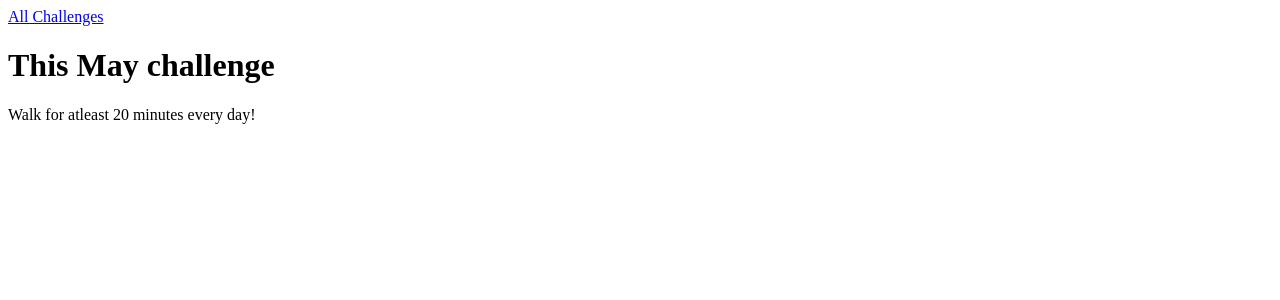
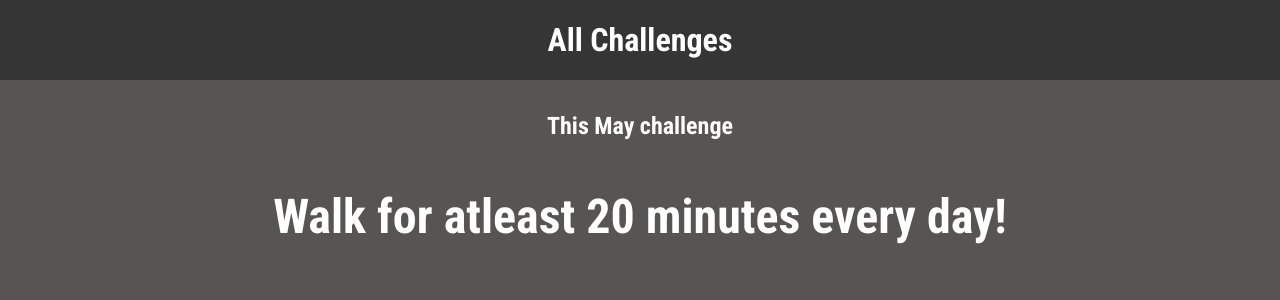
Before and after one commit to M-Maina/monthly_challenges, a Django app: page /challenges/may in a window 1280 px wide. Shown: the top 300 px of the page. Run offline with Django 4.2, Linux system fonts and the light colour scheme.

Commit message:
added css to the project

```diff
--- /dev/null
+++ b/challenges/static/challenges/challenge.css
@@ -0,0 +1,17 @@
+h1,
+p {
+    color: #fff;
+    text-align: center;
+}
+
+h1 {
+    font-size: 1.5rem;
+    margin: 2rem 0 1rem 0;
+    font-weight: normal;
+
+
+}
+
+p {
+    font-size: 3rem;
+}
--- /dev/null
+++ b/challenges/static/challenges/includes/header.css
@@ -0,0 +1,25 @@
+header {
+    width: 100%;
+    height: 5rem;
+    background-color: #353535;
+}
+
+header nav {
+    width: 100%;
+    height: 100%;
+    display: flex;
+    justify-content: center;
+    align-items: center;
+}
+
+header nav a {
+    color: #fff;
+    font-size: 2rem;
+    font-weight: bold;
+    text-decoration: none;
+}
+
+header nav a:hover,
+header nav a:active {
+    color: #c70e89;
+}
--- a/challenges/templates/challenges/challenge.htm
+++ b/challenges/templates/challenges/challenge.htm
@@ -1,4 +1,10 @@
 {% extends "base.htm" %}
+{% load static %}
+
+{% block css_style %}
+    <link rel="stylesheet" href="{%  static "challenges/challenge.css" %}">
+    <link rel="stylesheet" href="{%  static "challenges/includes/header.css" %}">
+{% endblock %}
 
 {% block title %} {{month_name}} Challenge {% endblock %}
 
--- a/challenges/templates/challenges/index.htm
+++ b/challenges/templates/challenges/index.htm
@@ -1,4 +1,10 @@
 {% extends "base.htm" %}
+{% load static %}
+
+{% block css_style %}
+    <link rel="stylesheet" href="{%  static "challenges/challenges.css" %}">
+    <link rel="stylesheet" href="{%  static "challenges/includes/header.css" %}">
+{% endblock %}
 {% block title %} All Challenges {% endblock %}
 
 
--- a/challenges/views.py
+++ b/challenges/views.py
@@ -1,7 +1,8 @@
 from django.shortcuts import render
-from django.http import HttpResponse, HttpResponseNotFound, HttpResponseRedirect
+from django.http import Http404, HttpResponseNotFound, HttpResponseRedirect
 from django.urls import reverse
 from django.template.loader import render_to_string
+
 
 
 # Create your views here.
@@ -46,21 +47,24 @@ def monthly_challenge_by_number(request, month):
     months = list(monthly_challenges.keys())
 
     if month > len(months):
-        return HttpResponseNotFound("Invalid Month")
+        response_data = render_to_string("404.htm")
+        return HttpResponseNotFound(response_data)
+        #return HttpResponseNotFound("Invalid Month")
 
     redirect_month = months[month - 1]
     redirect_path = reverse('month-challenge', args=[redirect_month])
     return HttpResponseRedirect(redirect_path)
 
 def monthly_challenge(request, month):
-    #try:
+    try:
         challenge_text = monthly_challenges[month]
         return render(request, "challenges/challenge.htm", {"challenge_text": challenge_text,
                                                             "month_name": month.capitalize()})
         #response_data = render_to_string("challenges/challenge.htm",)
        # return HttpResponse(response_data)
-    #except:
-        return HttpResponseNotFound("Not support Month")
+    except:
+        response_data = render_to_string("404.htm")
+        return HttpResponseNotFound(response_data)
     # if month == "january":
     #     challenge_text = "Eat no meat for the entire month!"
     # elif month == "february":
--- a/monthly_challenges/settings.py
+++ b/monthly_challenges/settings.py
@@ -118,6 +118,10 @@ USE_TZ = True
 
 STATIC_URL = 'static/'
 
+STATICFILES_DIRS = [
+    BASE_DIR / "static"
+]
+
 # Default primary key field type
 # https://docs.djangoproject.com/en/4.1/ref/settings/#default-auto-field
 
--- /dev/null
+++ b/static/style.css
@@ -0,0 +1,10 @@
+@import url('https://fonts.googleapis.com/css2?family=Roboto+Condensed:wght@700&display=swap');
+
+html {
+    font-family: 'Roboto Condensed', sans-serif;
+}
+
+body {
+    margin: 0;
+    background-color: rgb(87, 84, 84);
+}
--- a/templates/base.htm
+++ b/templates/base.htm
@@ -1,9 +1,12 @@
-
+{% load static %}
 <!DOCTYPE html>
 <html>
   <head>
     <title>{% block title %}My Challenges{% endblock %}</title>
     <meta name="description" content="This is a description of the page." />
+    <link rel="stylesheet" href="{% static "style.css" %}">
+    {% block css_style %}
+    {% endblock %}
   </head>
   <body>
     {% block body %}
```
Also changed, not shown: challenges/static/challenges/challenges.css (added, +38 -0 lines), templates/404.htm (added, +11 -0 lines).
